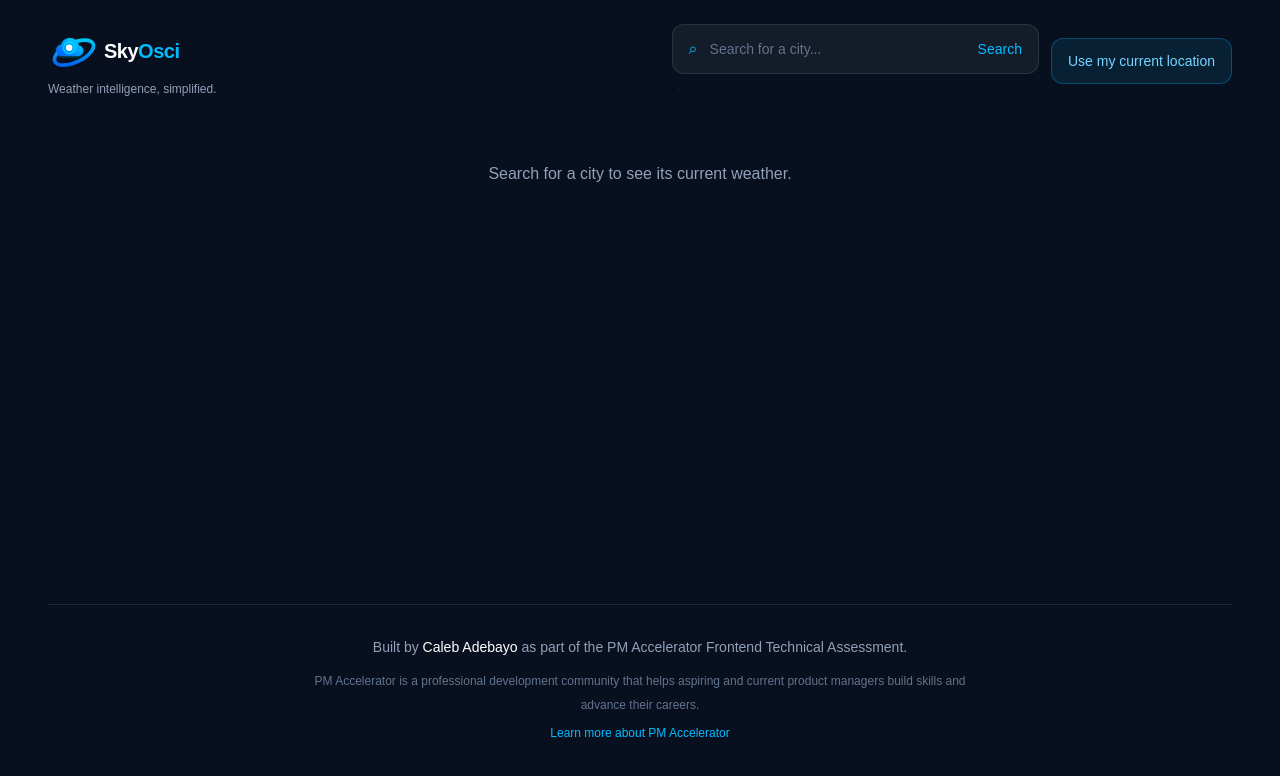
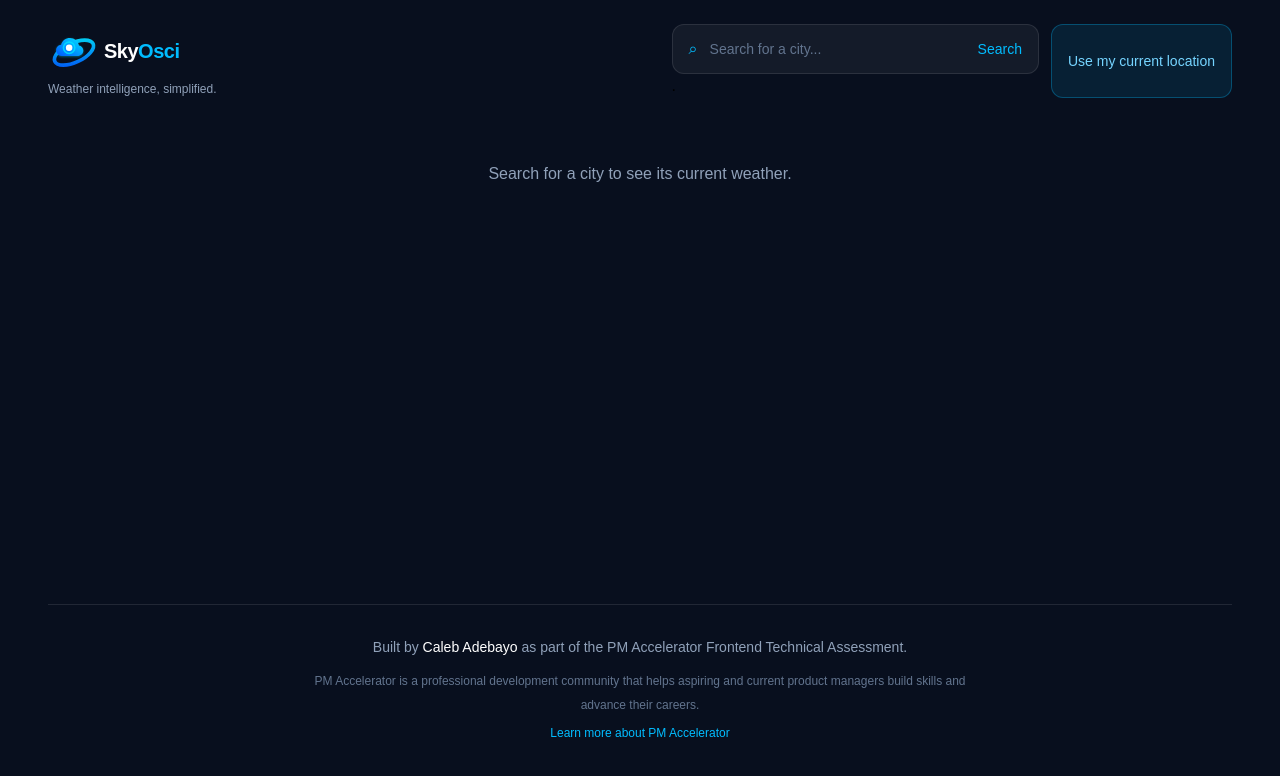
Before and after one commit to calebtolorunleke/skyosci, a React (Vite) app: page / in a window 1280 px wide. Shown: the top 776 px of the page. Built offline with nearby package versions, Linux system fonts and the light colour scheme.

Commit message:
chore: finalize responsive header and documentation

```diff
--- a/src/components/layout/Header.tsx
+++ b/src/components/layout/Header.tsx
@@ -25,9 +25,8 @@ function Header({ onSearch, onUseCurrentLocation }: HeaderProps) {
       </div>
 
       {/* Location search component */}
-      <div className="flex flex-col gap-3 sm:flex-row sm:items-center">
+      <div className="flex flex-col gap-3 sm:flex-row sm:items-stretch ">
         <LocationSearch onSearch={onSearch} />
-
         <button
           type="button"
           onClick={onUseCurrentLocation}
--- a/src/components/location/LocationSearch.tsx
+++ b/src/components/location/LocationSearch.tsx
@@ -50,9 +50,9 @@ function LocationSearch({ onSearch }: LocationSearchProps) {
   };
 
   return (
-    <div className="relative ">
+    <div className="relative h-full ">
       <form
-        className="flex items-center gap-3 rounded-xl border border-white/10 bg-white/5 px-4 py-3"
+        className="flex h-full items-center gap-3 rounded-xl border border-white/10 bg-white/5 px-4 py-3"
         onSubmit={handleSubmit}
       >
         <span className="text-sky-400">⌕</span>
```
Also changed, not shown: 1 other file (tests, documents, lock files or other folders).
